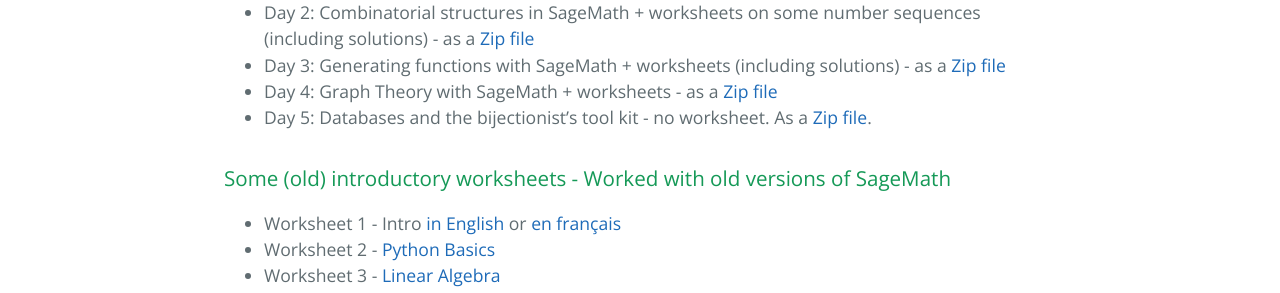
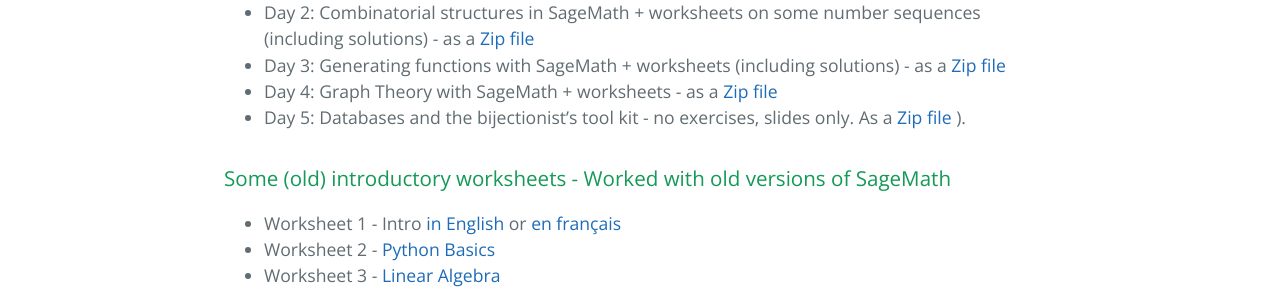
Before and after one commit to nadialafreniere/nadialafreniere.github.io, a Jekyll site: the page built from sage_en.md, in a window 1280 px wide. Shown: the part 942-1235 px from the top of the page. Built offline with Jekyll 4.4.1, drawn with Linux system fonts in a browser that asks for light colours; our own code applies the rules of GitHub Pages for plain Markdown files.

Commit message:
fixed typo

```diff
--- a/sage_en.md
+++ b/sage_en.md
@@ -6,7 +6,7 @@
 The main options to use SageMath are an online server ([CoCalc](https://cocalc.com)) or the local installation on a computer ([instructions and download](http://www.sagemath.org/download.html)). I suggest the latter.
 
 Once SageMath is installed on your computer, you can download the introductory worksheets posted below. To open Sagemath in its notebook, the procedure is the following:
- * Depending on your operating system and the version of SageMath you installed, this can either be done with a button in your menu, or from the command line, by typing ‘PATH_TO_THE_SAGE_FOLDER/sage –notebook=jupyter’ from the folder in which the worksheet is located. Then, SageMath should open in your browser.
+ * Depending on your operating system and the version of SageMath you installed, this can either be done with a button in your menu, or from the command line, by typing ‘PATH_TO_THE_SAGE_FOLDER/sage --notebook=jupyter’ from the folder in which the worksheet is located. Then, SageMath should open in your browser.
  * In your browser, you should find the SageMath (Jupyter) notebook interface. Simply open the worksheet by clicking on it.
 
 ### Combinatorics with SageMath at ICTP-EAUMP School on Enumerative Combinatorics
@@ -14,7 +14,7 @@
  * Day 2: Combinatorial structures in SageMath + worksheets on some number sequences (including solutions) - as a [Zip file](Sage_course_Arusha/Lecture2.zip)
  * Day 3: Generating functions with SageMath + worksheets (including solutions) - as a [Zip file](Sage_course_Arusha/Lecture3.zip)
  * Day 4: Graph Theory with SageMath + worksheets - as a [Zip file](Sage_course_Arusha/Lecture4.zip)
- * Day 5: Databases and the bijectionist's tool kit  - no worksheet. As a [Zip file](sage_course_Arusha/Lecture5.zip
+ * Day 5: Databases and the bijectionist's tool kit  - no exercises, slides only. As a [Zip file](sage_course_Arusha/Lecture5.zip)
 ).
 
 ### Some (old) introductory worksheets - Worked with old versions of SageMath
```
